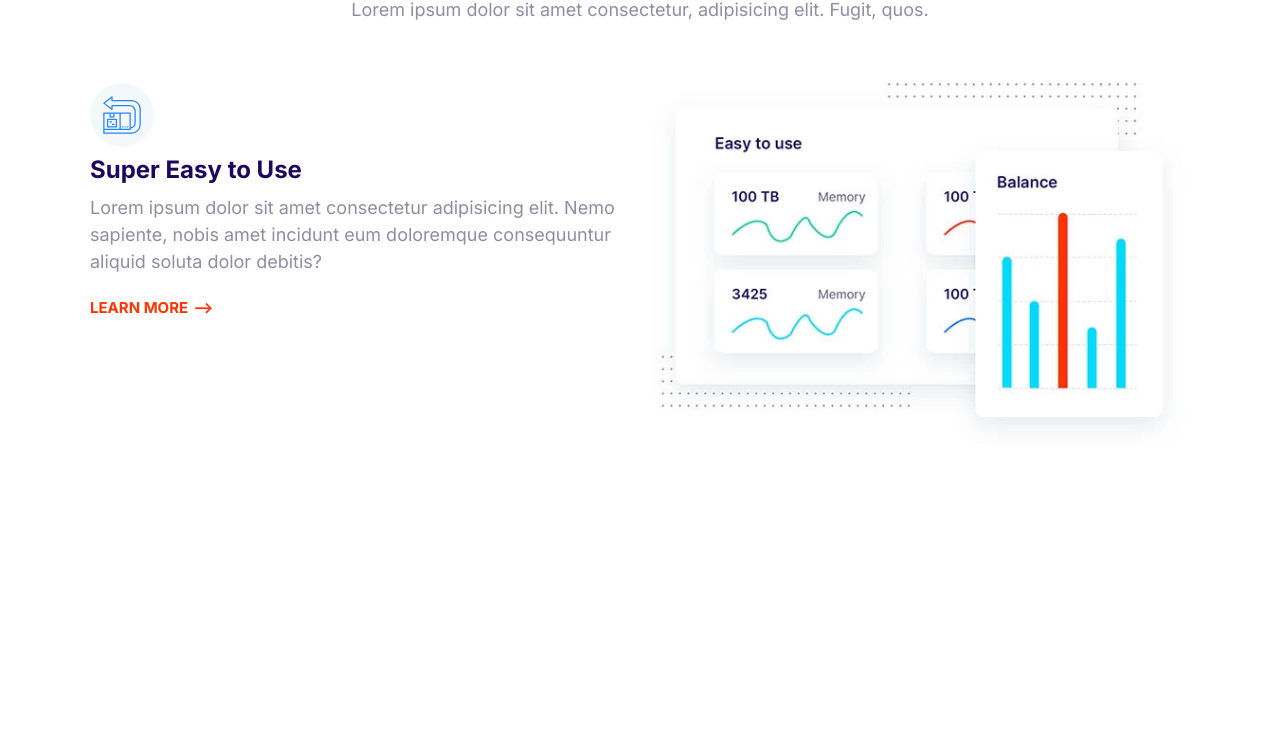
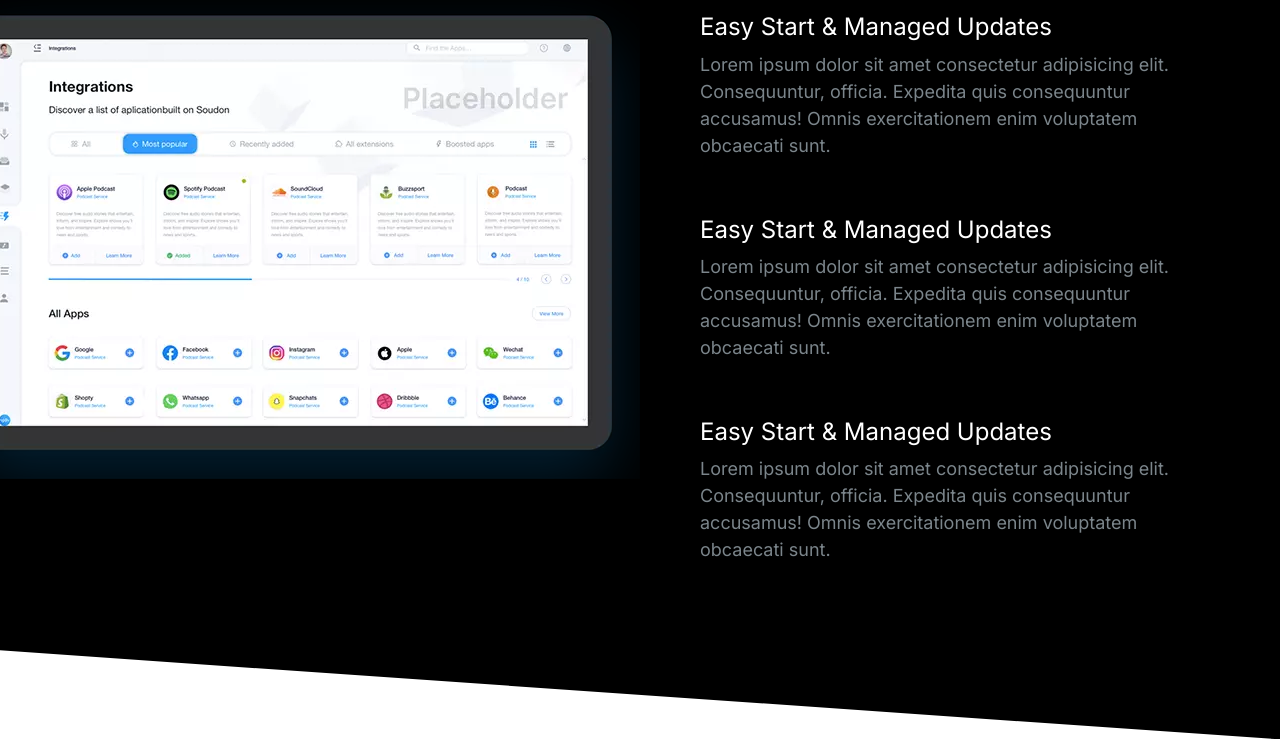
Before and after one commit to DhanyaSathasivam/moshweb, a plain HTML site: page HTML/index.html in a window 1280 px wide. Shown: the part 151-890 px from the top of the page. Before the commit the page ends 800 px from the top, so only its background shows below. Drawn offline with Linux system fonts and the light colour scheme.

Commit message:
showcase blk

```diff
--- a/CSS/styles.css
+++ b/CSS/styles.css
@@ -13,6 +13,12 @@
     box-sizing:border-box;
 }
 /* Typography */
+
+::selection{
+    background: var(--color-primary);
+    color:#fff;
+}
+
 html{
     font-size: 62.5%;
 }
@@ -37,6 +43,7 @@ h2{
 }
 h3{
     font-size: 3rem;
+    font-weight:500;
 }
 p{
     margin-top: 0;
@@ -123,7 +130,6 @@ a{
 .list{
     list-style:none;
     padding-left: 0;
-    color:var(--color-headings);
 }
 
 .list--inline .list__item{
@@ -134,6 +140,7 @@ a{
 .list--tick{
     list-style-image: url(../Images/tick.svg);
     padding-left: 3rem;
+    color:var(--color-headings);
 }
 
 .list--tick .list__item{
@@ -393,6 +400,7 @@ a{
 /* Media */
 .media{
     display:flex;
+    margin-bottom: 4rem;
 
 }
 
@@ -585,7 +593,6 @@ a{
 .block{
     --padding-vertical:6rem;
     padding: 6rem 2rem;
-    /* text-align:center; */
 }
 
 .block__header{
@@ -601,18 +608,20 @@ a{
     color:#7b858b;
 }
 
-.block--dark .block__heading{
+.block--dark h1,
+.block--dark h2,
+.block--dark h3{
     color:#fff;
 }
 
 .block--skewed-right{
     padding-bottom:calc(var(--padding-vertical) + 4rem);
-    clip-path: polygon(0% 0%, 100% 0%, 100% 100%, 0% 80%);
+    clip-path: polygon(0% 0%, 100% 0%, 100% 100%, 0% 90%);
 }
 
 .block--skewed-left{
     padding-bottom:calc(var(--padding-vertical) + 4rem);
-    clip-path: polygon(0% 0%, 100% 0%, 100% 80%, 0% 100%);
+    clip-path: polygon(0% 0%, 100% 0%, 100% 90%, 0% 100%);
 }
 
 .container{
@@ -682,10 +691,6 @@ a{
 }
 
 /* Hero */
-
-.hero{
-    clip-path: polygon(0% 0%, 100% 0%, 100% 90%, 0% 100%);
-}
 
 .hero__tagline{
     font-size: 2rem;
@@ -769,3 +774,23 @@ a{
         order:2;
     }
 }
+
+/* Showcase Block*/
+.block-showcase__image > img{
+    width:100%;
+}
+
+@media screen and (min-width:768px){
+    .block-showcase .grid{
+        grid-template-columns:50% 50%;
+    }
+
+    .block-showcase__image{
+        justify-self:end;
+    }
+
+    .block-showcase__image > img{
+        width:auto;
+        max-width:700px;
+    }
+}
--- a/HTML/index.html
+++ b/HTML/index.html
@@ -13,30 +13,65 @@
 
 </head>
 <body>
-    <section class="block container">
+    <section class="block block--dark block--skewed-right block-showcase">
         <header class="block__header">
-            <h2>Host on the Cloud to Keep Growing</h2>
-            <p>Lorem ipsum dolor sit amet consectetur, adipisicing elit. Fugit, quos.</p>
+            <h2>User-friendly Control Panel</h2>
         </header>
-        <article class="grid grid--1x2 feature">
-            <div class="feature__content">
-                <span class="icon-container">
-                    <svg class="icon icon--primary">
-                        <use xlink:href="../Images/sprite.svg#easy"></use>
-                    </svg>
-                  </span>
-                  <h3 class="feature__heading">Super Easy to Use</h3>
-                  <p>Lorem ipsum dolor sit amet consectetur adipisicing elit. Nemo sapiente, nobis amet incidunt eum doloremque consequuntur aliquid soluta dolor debitis?</p>
-                  <a href="#" class="link-arrow">Learn More</a>
-                </div>
-                <picture>
-                    <source type="image/webp" srcset="../Images/easy.webp 1x, ../Images/easy@2x.webp 2x">
-                    <source type="image/jpg" srcset="../Images/easy.jpg 1x, ../Images/easy@2x.jpg 2x">
-                    <img class="feature__image" src="../Images/easy@2x.jpg " alt="">
-                </picture>
-        </article>
+        <div class="container grid grid--1x2">
+            <picture class="block-showcase__image">
+                <source  type="image/webp" srcset="../Images/ipad.webp 1x, ../Images/ipad@2x.webp 2x"/>
+                <source  type="image/png" srcset="../Images/ipad.png 1x, ../Images/ipad@2x.png 2x"/>
+                <img  src="../Images/ipad.png" alt="">
+            </picture>
+            <ul class="list">
+                <li>
+                    <div class="media">
+                        <div class="media__image">
+                            <svg class="icon icon--primary">
+                                <use xlink:href="../Images/sprite.svg#snap"></use>
+                            </svg>
+                        </div>
+                        <div class="media__body">
+                            <h3 class="media__title">Easy Start & Managed Updates</h3>
+                            <p>
+                                Lorem ipsum dolor sit amet consectetur adipisicing elit. Consequuntur, officia. Expedita quis consequuntur accusamus! Omnis exercitationem enim voluptatem obcaecati sunt.
+                            </p>
+                        </div>
+                    </div>
+                </li>
+                <li>
+                    <div class="media">
+                        <div class="media__image">
+                            <svg class="icon icon--primary">
+                                <use xlink:href="../Images/sprite.svg#snap"></use>
+                            </svg>
+                        </div>
+                        <div class="media__body">
+                            <h3 class="media__title">Easy Start & Managed Updates</h3>
+                            <p>
+                                Lorem ipsum dolor sit amet consectetur adipisicing elit. Consequuntur, officia. Expedita quis consequuntur accusamus! Omnis exercitationem enim voluptatem obcaecati sunt.
+                            </p>
+                        </div>
+                    </div>
+                </li>
+                <li>
+                    <div class="media">
+                        <div class="media__image">
+                            <svg class="icon icon--primary">
+                                <use xlink:href="../Images/sprite.svg#snap"></use>
+                            </svg>
+                        </div>
+                        <div class="media__body">
+                            <h3 class="media__title">Easy Start & Managed Updates</h3>
+                            <p>
+                                Lorem ipsum dolor sit amet consectetur adipisicing elit. Consequuntur, officia. Expedita quis consequuntur accusamus! Omnis exercitationem enim voluptatem obcaecati sunt.
+                            </p>
+                        </div>
+                    </div>
+                </li>
+            </ul>
+        </div>
     </section>
-
     <script src="../js/main.js"></script>
 </body>
 </html>
```
Also changed, not shown: Components/showcaseblk.html (added, +59 -0 lines), Images/ipad.png (added), Images/ipad.webp (added), Images/ipad@2x.png (added), Images/ipad@2x.webp (added).
